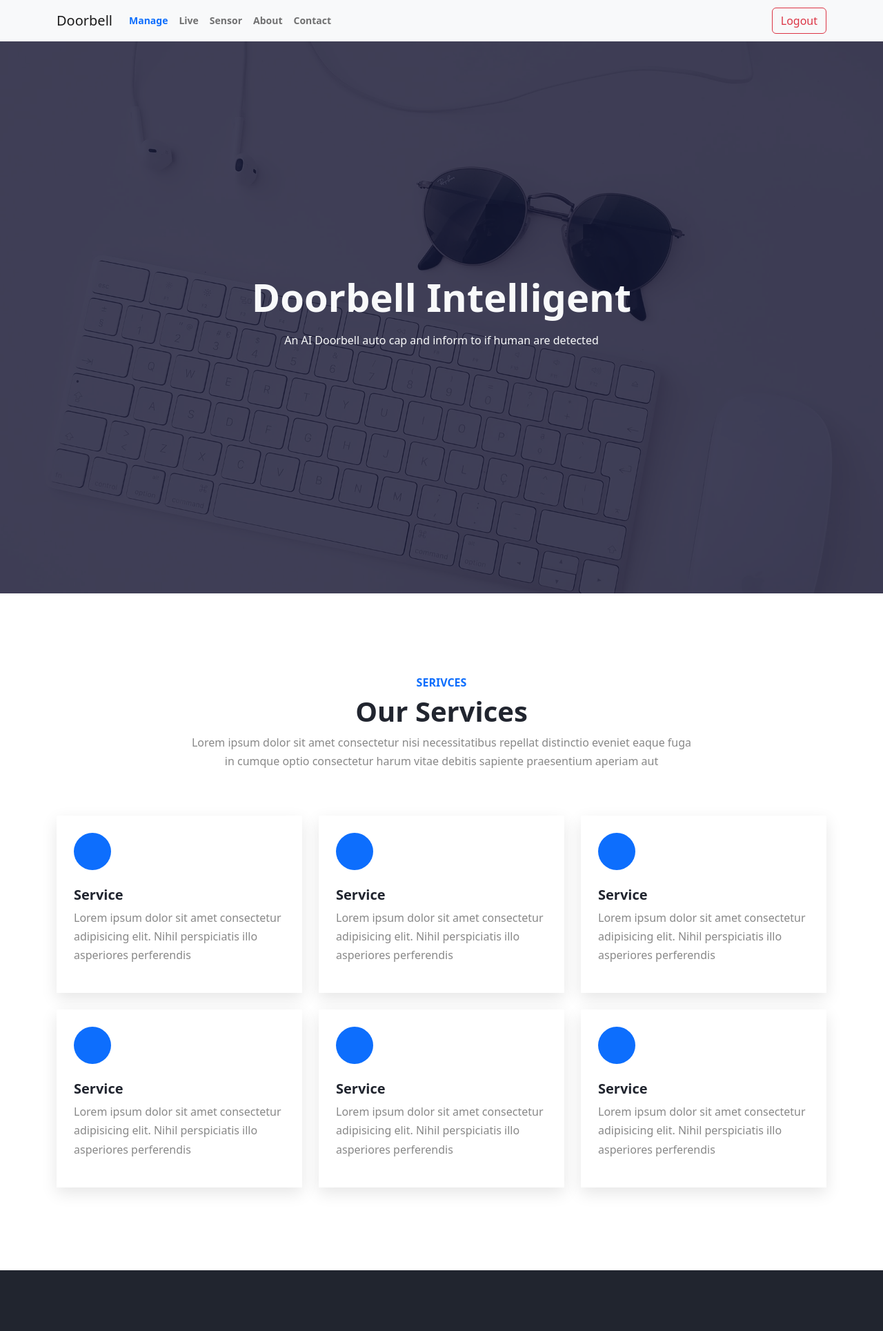
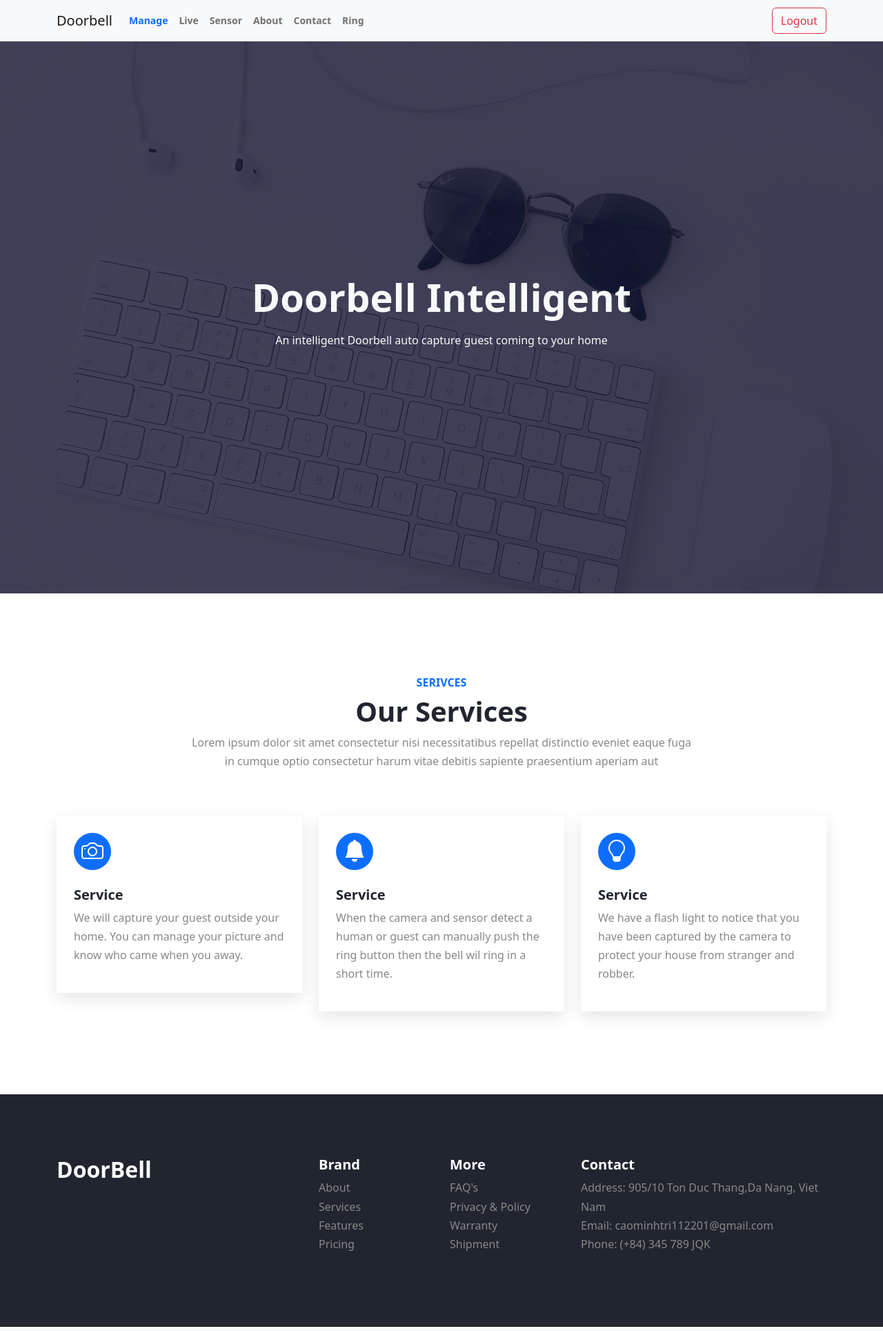
Before and after one commit to caominhtri1122001/PBL5, a Django app: template doorbell/templates/index.html in a window 1280 px wide. Shown: the top 1929 px of the page at 69% size. Run offline with Django 4.2, Linux system fonts and the light colour scheme; the template is opened without the code that fills it, so the values that code supplies are empty; parts of the project's set-up code (start-up, migrations or seed data) failed here and were passed over; some libraries are stand-ins or nearby versions.

Commit message:
update template

```diff
--- a/doorbell/templates/index.html
+++ b/doorbell/templates/index.html
@@ -10,6 +10,7 @@
           integrity="sha384-0evHe/X+R7YkIZDRvuzKMRqM+OrBnVFBL6DOitfPri4tjfHxaWutUpFmBp4vmVor"
           crossorigin="anonymous">
     <link rel="stylesheet" type="text/css" href="{% static 'css/style.css' %}">
+    <link rel="stylesheet" href="https://cdn.jsdelivr.net/npm/bootstrap-icons@1.3.0/font/bootstrap-icons.css">
 </head>
 <body>
     {% include 'messages.html' %}
@@ -20,7 +21,7 @@
             <div class="row">
                 <div class="col-lg-7 mx-auto text-center">
                     <h1 class="display-4 text-light">Doorbell Intelligent</h1>
-                    <p class="text-light my-3">An AI Doorbell auto cap and inform to if human are detected</p>
+                    <p class="text-light my-3">An intelligent Doorbell auto capture guest coming to your home</p>
                 </div>
             </div>
         </div>
@@ -40,61 +41,29 @@
                 <div class="col-lg-4 col-sm-6">
                     <div class="service card-effect bounceInUp">
                         <div class="iconbox">
-                            <i class='bx bxs-check-shield'></i>
+                            <i class="bi bi-camera"></i>
                         </div>
                         <h5 class="mt-4 mb-2">Service</h5>
-                        <p>Lorem ipsum dolor sit amet consectetur adipisicing elit. Nihil perspiciatis illo asperiores
-                            perferendis </p>
+                        <p>We will capture your guest outside your home. You can manage your picture and know who came when you away. </p>
                     </div>
                 </div>
                 <div class="col-lg-4 col-sm-6">
                     <div class="service card-effect">
                         <div class="iconbox">
-                            <i class='bx bxs-comment-detail'></i>
+                            <i class="bi bi-bell-fill"></i>
                         </div>
                         <h5 class="mt-4 mb-2">Service</h5>
-                        <p>Lorem ipsum dolor sit amet consectetur adipisicing elit. Nihil perspiciatis illo asperiores
-                            perferendis </p>
+                        <p>When the camera and sensor detect a human or
+                            guest can manually push the ring button then the bell wil ring in a short time. </p>
                     </div>
                 </div>
                 <div class="col-lg-4 col-sm-6">
                     <div class="service card-effect">
                         <div class="iconbox">
-                            <i class='bx bxs-cog'></i>
+                            <i class="bi bi-lightbulb"></i>
                         </div>
                         <h5 class="mt-4 mb-2">Service</h5>
-                        <p>Lorem ipsum dolor sit amet consectetur adipisicing elit. Nihil perspiciatis illo asperiores
-                            perferendis </p>
-                    </div>
-                </div>
-                <div class="col-lg-4 col-sm-6">
-                    <div class="service card-effect">
-                        <div class="iconbox">
-                            <i class='bx bxs-heart'></i>
-                        </div>
-                        <h5 class="mt-4 mb-2">Service</h5>
-                        <p>Lorem ipsum dolor sit amet consectetur adipisicing elit. Nihil perspiciatis illo asperiores
-                            perferendis </p>
-                    </div>
-                </div>
-                <div class="col-lg-4 col-sm-6">
-                    <div class="service card-effect">
-                        <div class="iconbox">
-                            <i class='bx bxs-rocket'></i>
-                        </div>
-                        <h5 class="mt-4 mb-2">Service</h5>
-                        <p>Lorem ipsum dolor sit amet consectetur adipisicing elit. Nihil perspiciatis illo asperiores
-                            perferendis </p>
-                    </div>
-                </div>
-                <div class="col-lg-4 col-sm-6">
-                    <div class="service card-effect">
-                        <div class="iconbox">
-                            <i class='bx bxs-doughnut-chart'></i>
-                        </div>
-                        <h5 class="mt-4 mb-2">Service</h5>
-                        <p>Lorem ipsum dolor sit amet consectetur adipisicing elit. Nihil perspiciatis illo asperiores
-                            perferendis </p>
+                        <p>We have a flash light to notice that you have been captured by the camera to protect your house from stranger and robber. </p>
                     </div>
                 </div>
             </div>
--- a/doorbell/templates/navbar.html
+++ b/doorbell/templates/navbar.html
@@ -37,6 +37,9 @@
                 <li class="nav-item">
                     <a class="nav-link" href="/contact">Contact</a>
                 </li>
+                <li class="nav-item">
+                    <a class="nav-link" href="/ring">Ring</a>
+                </li>
             </ul>
             <a class="btn btn-outline-danger my-2 my-sm-0" href="/">Logout</a>
         </div>
--- a/doorbell/urls.py
+++ b/doorbell/urls.py
@@ -11,4 +11,5 @@ urlpatterns = [
     path('manage/',views.manage_view, name="manage"),
     path('<str:name>/delete', views.delete_view, name="delete"),
     path('register/', views.register_view, name="register"),
+    path('ring/', views.ring_view, name="ring"),
 ]
```
Also changed, not shown: doorbell/templates/live.html (+0 -10 lines), doorbell/templates/ring.html (added, +27 -0 lines), doorbell/templates/sensor.html (+22 -36 lines), doorbell/views.py (+16 -22 lines).
